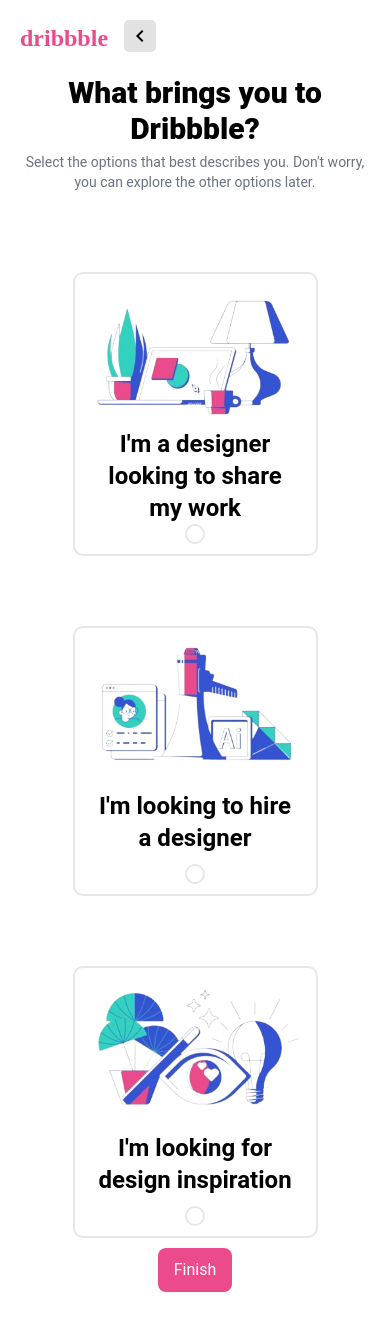
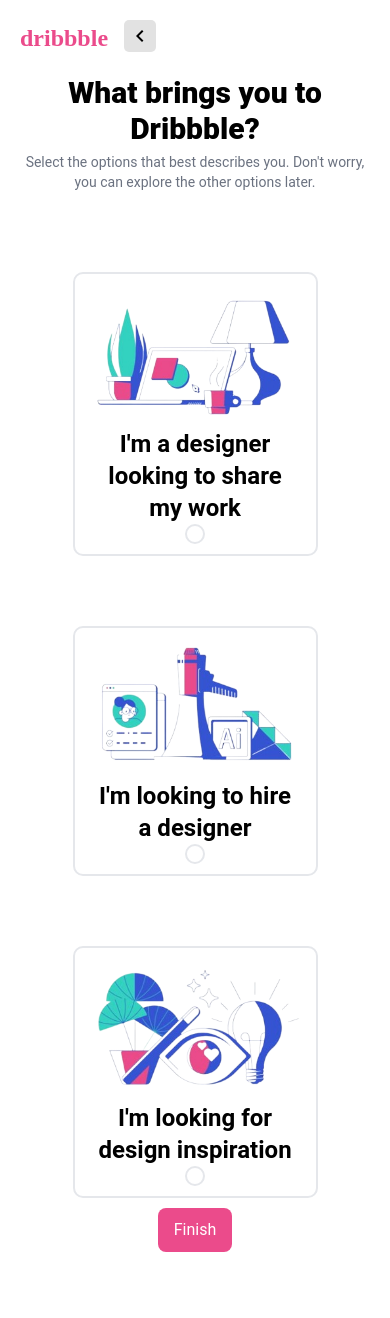
Before and after one commit to VaibhavSahu19/Aeonaxy-Assignment, a React (Create React App) app: page /description in a window 390 px wide. Shown: the top 1318 px of the page. After the commit the page ends 1278 px from the top, so only its background shows below. Built offline with nearby package versions, Linux system fonts and the light colour scheme.

Commit message:
added responsiveness

```diff
--- a/src/components/Description/Description.js
+++ b/src/components/Description/Description.js
@@ -34,7 +34,7 @@
             <p className='mt-[5px] text-gray-500 text-sm'>Select the options that best describes you. Don't worry, you can explore the other options later.</p>
             <div className='flex flex-col sm:flex-row mt-[80px] gap-[70px] md:gap-[20px] text-center justify-center items-top w-[70%]'>
                 <div className={`relative flex flex-col justify-center items-center border-[2px] rounded-[10px] sm:gap-[10px] h-[auto] w-[100%] sm:h-[350px] sm:w-[280px] cursor-pointer ${isImage1Clicked ? 'border-[#Eb4B8B]' : ''} py-[10px]`} onClick={() => handleClick(1)}>
-                    <img className={`w-[100%] h-auto ${isImage1Clicked ? 'hidden' : ''} sm:${isImage1Clicked ? 'flex absolute -top-1/4' : 'flex'} `} src={Image1} alt='Option 3' />
+                    <img className={`w-[100%] h-auto ${isImage1Clicked ? 'hidden' : ''} sm:${isImage1Clicked ? 'flex absolute -top-1/4' : 'flex'} `} src={Image1} alt='Option 1' />
                     <h3 className='text-2xl font-bold px-[20px]'>I'm a designer looking to share my work</h3>
                     <p className={`text-[13px] text-gray-500 px-[20px] ${isImage1Clicked ? '' : 'hidden'}`}>With over 7 million shots from a vast community of designers, Dribbble is the leading source for design inspiration.</p>
                     <div className='relative'>
@@ -48,8 +48,8 @@
                         </span>
                     </div>
                 </div>
-                <div className={`relative flex flex-col justify-center items-center border-[2px] rounded-[10px] gap-[10px] h-[auto] w-[100%] sm:h-[350px] sm:w-[280px] cursor-pointer ${isImage2Clicked ? 'border-[#Eb4B8B]' : ''} py-[10px]`} onClick={() => handleClick(2)}>
-                    <img className={`w-[100%] h-auto ${isImage2Clicked ? 'absolute -top-1/4' : ''} `} src={Image2} alt='Option 3' />
+                <div className={`relative flex flex-col justify-center items-center border-[2px] rounded-[10px] sm:gap-[10px] h-[auto] w-[100%] sm:h-[350px] sm:w-[280px] cursor-pointer ${isImage2Clicked ? 'border-[#Eb4B8B]' : ''} py-[10px]`} onClick={() => handleClick(2)}>
+                    <img className={`w-[100%] h-auto ${isImage2Clicked ? 'hidden' : ''} sm:${isImage2Clicked ? 'flex absolute -top-1/4' : 'flex'} `} src={Image2} alt='Option 2' />
                     <h3 className='text-2xl font-bold px-[20px]'>I'm looking to hire a designer</h3>
                     <p className={`text-[13px] text-gray-500 px-[20px] ${isImage2Clicked ? '' : 'hidden'}`}>With over 7 million shots from a vast community of designers, Dribbble is the leading source for design inspiration.</p>
                     <div className='relative'>
@@ -63,8 +63,8 @@
                         </span>
                     </div>
                 </div>
-                <div className={`relative flex flex-col justify-center items-center border-[2px] rounded-[10px] gap-[10px] h-[auto] w-[100%] sm:h-[350px] sm:w-[280px] cursor-pointer ${isImage3Clicked ? 'border-[#Eb4B8B]' : ''} py-[10px]`} onClick={() => handleClick(3)}>
-                    <img className={`w-[100%] h-auto ${isImage3Clicked ? 'absolute -top-1/4' : ''} `} src={Image3} alt='Option 3' />
+                <div className={`relative flex flex-col justify-center items-center border-[2px] rounded-[10px] sm:gap-[10px] h-[auto] w-[100%] sm:h-[350px] sm:w-[280px] cursor-pointer ${isImage3Clicked ? 'border-[#Eb4B8B]' : ''} py-[10px]`} onClick={() => handleClick(3)}>
+                    <img className={`w-[100%] h-auto ${isImage3Clicked ? 'hidden' : ''} sm:${isImage3Clicked ? 'flex absolute -top-1/4' : 'flex'} `} src={Image3} alt='Option 3' />
                     <h3 className='text-2xl font-bold px-[20px]'>I'm looking for design inspiration</h3>
                     <p className={`text-[13px] text-gray-500 px-[20px] ${isImage3Clicked ? '' : 'hidden'}`}>With over 7 million shots from a vast community of designers, Dribbble is the leading source for design inspiration.</p>
                     <div className='relative'>
```
